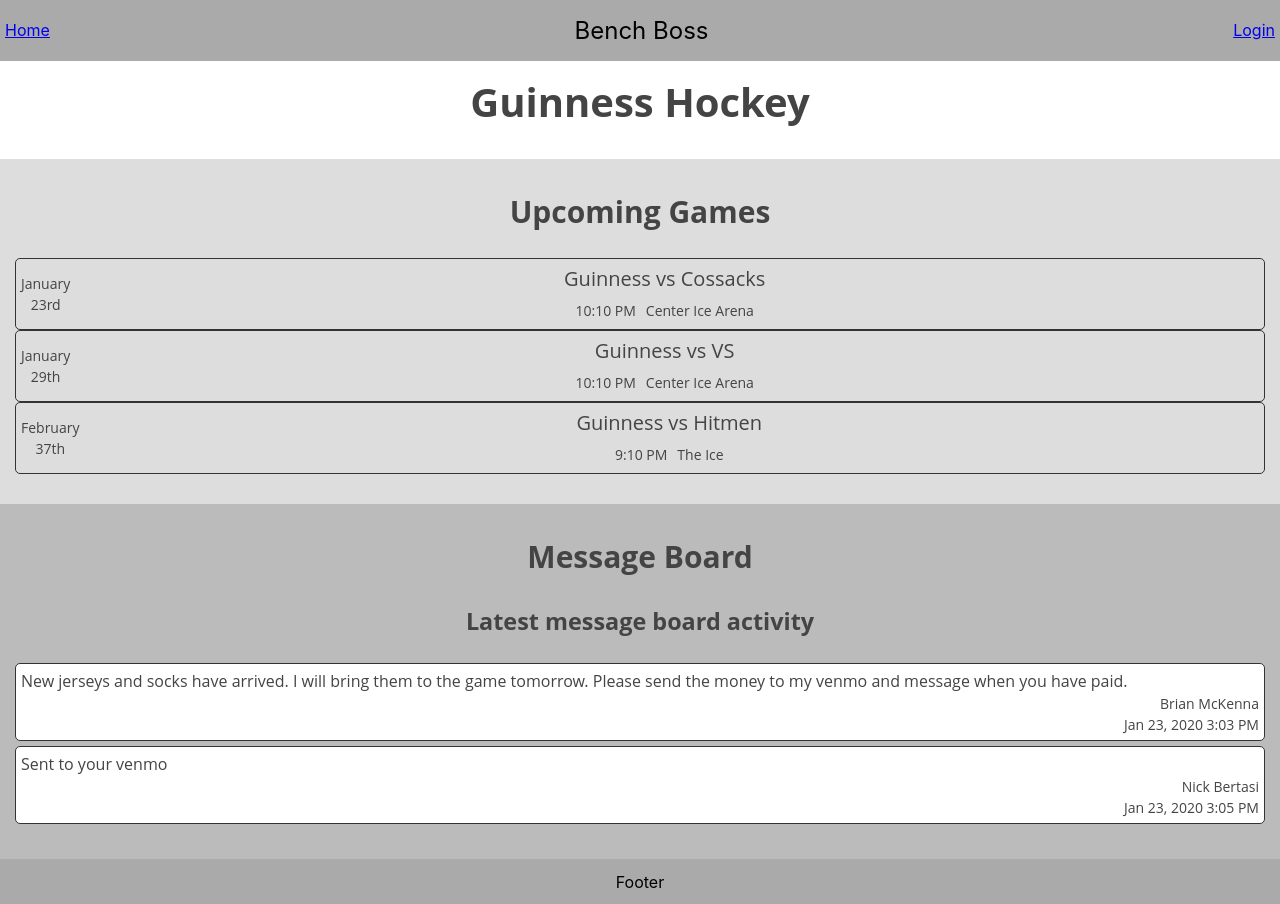
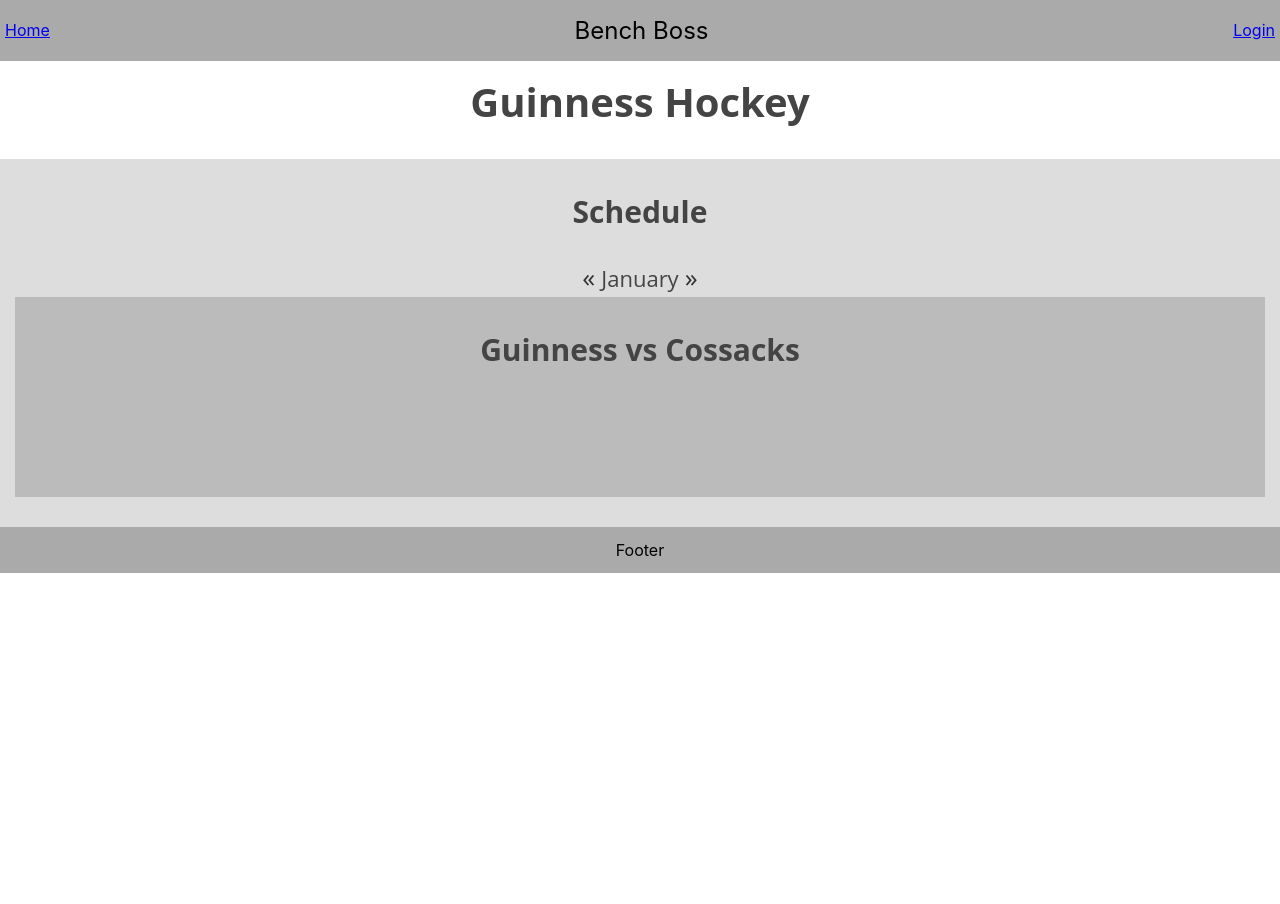
Before and after one commit to bmckenna1982/benchboss, a React (Create React App) app: page /schedule in a window 1280 px wide. After the commit the page ends 800 px from the top, so only its background shows below. Built offline with nearby package versions, Linux system fonts and the light colour scheme.

Commit message:
updating CSS, breaking up components and creating schedule component

```diff
--- a/src/App.js
+++ b/src/App.js
@@ -1,11 +1,14 @@
 import React, { Component } from 'react';
 import { format as formatDate, parseISO } from 'date-fns'
-import { Route, withRouter } from 'react-router-dom'
+import { Route, withRouter, Switch } from 'react-router-dom'
 import Nav from './components/nav'
 import './App.css';
-import SchedulePreview from './components/schedulePreview';
+import HomePage from './components/homePage';
 import Message from './components/message';
-import Comment from './components/comment';
+import MessageBoard from './components/messageBoard';
+import Schedule from './components/schedule';
+import GameDetail from './components/gameDetail';
+
 
 class App extends Component {
   NiceMonth({ date, format = 'MMMM' }) {
@@ -28,18 +31,13 @@ class App extends Component {
           <header role="banner">
             <h1>Guinness Hockey</h1>
           </header>
-          <section className="schedule">
-            <h2>Upcoming Games</h2>
-            <SchedulePreview />
-          </section>
-          <section className="message-board">
-            <h2>Message Board</h2>
-            <div className="latest-message">
-              <h3>Latest message board activity</h3>
-              <Message />
-              <Comment />
-            </div>
-          </section>
+          <Switch>
+            <Route exact path="/" component={HomePage} />
+            <Route exact path="/schedule" component={Schedule} />
+            <Route exact path="/message-board" component={MessageBoard} />
+            <Route exact path="/schedule/:gameId" component={GameDetail} />
+            <Route exact path="/message-board/:messageId" component={Message} />
+          </Switch>
         </main>
         <footer role="content-info">Footer</footer>
       </div>
--- a/src/components/gameDetail.js
+++ b/src/components/gameDetail.js
@@ -1,43 +1,11 @@
 import React, { Component } from 'react'
-import { format as formatDate, parseISO } from 'date-fns'
-import './styles/gameDetail.css'
 
 class GameDetail extends Component {
-  NiceMonth({ date, format = 'MMMM' }) {
-    const parseDate = parseISO(date)
-    console.log('parseDate', formatDate(parseDate, format))
-    return formatDate(parseDate, format)
-  }
-
-  NiceDay({ date, format = 'Do' }) {
-    const parseDate = parseISO(date)
-    console.log('parseDate', formatDate(parseDate, format))
-    return formatDate(parseDate, format)
-  }
-
   render() {
-    return (
-      <div className="GameDetail">
-        <div className="GameDetail_date">
-          <div className="month">
-            {this.NiceMonth(this.props.game)}
-          </div>
-          <div className="day">
-            {this.NiceDay(this.props.game)}
-          </div>
-        </div>
-        <div className="GameDetail_info">
-          <div className="GameDetail_opponent">
-            Guinness vs {this.props.game.opponent}
-          </div>
-          <div className="GameDetail_time">
-            {this.props.game.time}
-          </div>
-          <div className="GameDetail_location">
-            {this.props.game.location}
-          </div>
-        </div>
-      </div>
+    return(
+      <section className="GameDetail">
+        <h2>Guinness vs Cossacks</h2>
+      </section>
     )
   }
 }
--- /dev/null
+++ b/src/components/gamePreview.js
@@ -0,0 +1,45 @@
+import React, { Component } from 'react'
+import { format as formatDate, parseISO } from 'date-fns'
+import './styles/gamePreview.css'
+
+class GamePreview extends Component {
+  NiceMonth({ date, format = 'MMMM' }) {
+    const parseDate = parseISO(date)
+    console.log('parseDate', formatDate(parseDate, format))
+    return formatDate(parseDate, format)
+  }
+
+  NiceDay({ date, format = 'Do' }) {
+    const parseDate = parseISO(date)
+    console.log('parseDate', formatDate(parseDate, format))
+    return formatDate(parseDate, format)
+  }
+
+  render() {
+    return (
+      <div className="GamePreview">
+        <div className="GamePreview_date">
+          <div className="month">
+            {this.NiceMonth(this.props.game)}
+          </div>
+          <div className="day">
+            {this.NiceDay(this.props.game)}
+          </div>
+        </div>
+        <div className="GamePreview_info">
+          <div className="GamePreview_opponent">
+            Guinness vs {this.props.game.opponent}
+          </div>
+          <div className="GamePreview_time">
+            {this.props.game.time}
+          </div>
+          <div className="GamePreview_location">
+            {this.props.game.location}
+          </div>
+        </div>
+      </div>
+    )
+  }
+}
+
+export default GamePreview
--- /dev/null
+++ b/src/components/homePage.js
@@ -0,0 +1,27 @@
+import React, { Component } from 'react'
+import SchedulePreview from './schedulePreview'
+import Message from './message'
+import Comment from './comment'
+
+class HomePage extends Component {
+  render() {
+    return (
+      <div className="HomePage">
+        <section className="schedule">
+          <h2>Upcoming Games</h2>
+          <SchedulePreview />
+        </section>
+        <section className="message-board">
+          <h2>Message Board</h2>
+          <div className="latest-message">
+            <h3>Latest message board activity</h3>
+            <Message />
+            <Comment />
+          </div>
+        </section>
+      </div>
+    )
+  }
+}
+
+export default HomePage
--- a/src/components/nav.js
+++ b/src/components/nav.js
@@ -1,14 +1,16 @@
 import React from 'react'
+import { NavLink } from 'react-router-dom'
 
 class Nav extends React.Component {
   render() {
     return (
       <nav role="navigation">
         <div>
-          <a href="/index" >Home</a></div>
+          <NavLink className='NavMenu_Link' to={'/'}>Home</NavLink>
+        </div>
         <div className="app_name">Bench Boss</div>
         <div>
-          <a href="/log-in" >Login</a>
+          <NavLink className='NavMenu_Link' to={'/log-in'}>Login</NavLink>
         </div>
       </nav>
     )
--- a/src/components/schedule.js
+++ b/src/components/schedule.js
@@ -0,0 +1,35 @@
+import React, { Component } from 'react'
+import GameDetail from './gameDetail'
+import './styles/schedule.css'
+
+class Schedule extends Component {
+  render() {
+    return(
+      <section className="Schedule">
+        <h2>Schedule</h2>
+        <div className="Schedule_header">
+          <span className="chevrons_left">&#171;</span>
+          January
+          <span className="chevrons_right">&#187;</span>
+        </div>
+        <GameDetail />
+        {/* <div className="Schedule_list-view">
+          <ul className="Schedule_list">
+            <li className="">
+              <div className="Schedule_list_top">
+                <div className="Schedule_list_date"></div>
+                <div className="Schedule_list_opponent"></div>
+              </div>
+              <div className="Schedule_list_bottom">
+                <div className="Schedule_list_time"></div>
+                <div className="Schedule_list_location"></div>
+              </div>
+            </li>
+          </ul>
+        </div> */}
+      </section>
+    )
+  }
+}
+
+export default Schedule
--- a/src/components/schedulePreview.js
+++ b/src/components/schedulePreview.js
@@ -1,5 +1,5 @@
 import React, { Component } from 'react'
-import GameDetail from './gameDetail'
+import GamePreview from './gamePreview'
 
 
 class SchedulePreview extends Component {
@@ -15,11 +15,8 @@ class SchedulePreview extends Component {
     return (
       <div className="SchedulePreview">
         {schedule.slice(0, 3).map((game, index) => (
-          <GameDetail key={index} game={game} />
+          <GamePreview key={index} game={game} />
         ))}
-        {/* {schedule.map((game, index) => (
-              <GameDetail key={index} game={game} />
-            ))} */}
       </div>
     )
   }
--- a/src/components/styles/gameDetail.css
+++ b/src/components/styles/gamePreview.css
@@ -1,22 +1,22 @@
-.GameDetail {
+.GamePreview {
   border: 1px solid #333333;
   border-radius: 5px;
   display: flex;
   padding: 5px;
 }
 
-.GameDetail_date {
+.GamePreview_date {
   font-size: 14px;
   display: flex;
   flex-direction: column;
   justify-content: center;
 }
 
-.GameDetail_info {
+.GamePreview_info {
   margin: 0 auto;
 }
 
-.GameDetail_time, .GameDetail_location {
+.GamePreview_time, .GamePreview_location {
   display: inline-block;
   font-size: 14px;
   padding: 0 5px;
--- a/src/components/styles/schedule.css
+++ b/src/components/styles/schedule.css
@@ -0,0 +1,16 @@
+.Schedule_header {
+  font-size: 22px;
+}
+.chevrons_right, .chevrons_left {
+  font-size: 26px;
+  color: #333;
+  margin: auto;
+  padding: 0 6px;
+}
+
+.chevrons_right:hover, .chevrons_left:hover {
+cursor: pointer;
+}
+/* .chevrons_right:before {
+  content: "\f105"
+} */
```
